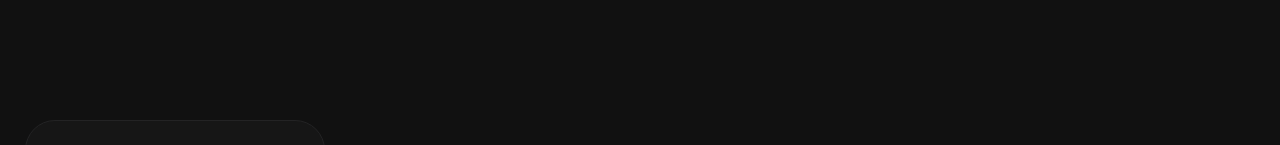
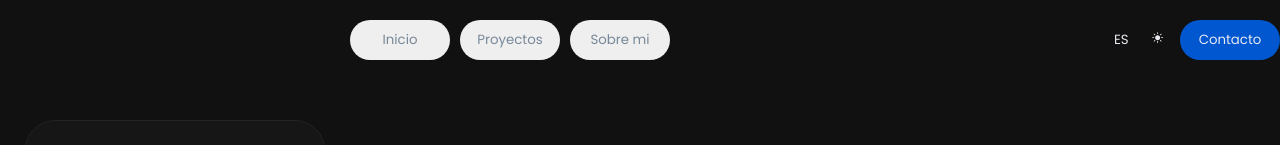
Before and after one commit to ChrisJRM92/Portfolio, a React (Vite) app: page / in a window 1280 px wide. Shown: the top 145 px of the page. Built offline with nearby package versions, Linux system fonts and the light colour scheme; grey boxes are pictures that could not be loaded.

Commit message:
Top menu nav
Top menu nav

```diff
--- a/src/App.jsx
+++ b/src/App.jsx
@@ -1,4 +1,5 @@
 import LateralContent from './components/LateralContent'
+import TopMenu from './components/TopMenu'
 import './styles/App.scss'
 
 function App() {
@@ -10,7 +11,9 @@ function App() {
         <div class="lateralInfo">
           <LateralContent/>
         </div>
-        <div class="topMenu"> </div>
+        <div class="topMenu">
+          <TopMenu/>
+        </div>
         <div class="content"> </div>
         <div class="bottomMenu"> </div>
       </div>
--- /dev/null
+++ b/src/components/TopMenu.jsx
@@ -0,0 +1,22 @@
+
+import { IoIosSunny } from "react-icons/io";
+import './styles/TopMenu.scss'
+
+const TopMenu = () => {
+  return (
+    <div className="container_top_menu">
+      <div className="container_btns_nav">
+        <button className="btn">Inicio</button>
+        <button className="btn">Proyectos</button>
+        <button className="btn">Sobre mi</button>
+      </div>
+      <div className="container_btns_help">
+        <button className="btn_lang">ES</button>
+        <button className="btn_dark_mode"><IoIosSunny /></button>
+        <button className="btnContact">Contacto </button>
+      </div>
+    </div>
+  )
+}
+
+export default TopMenu
--- /dev/null
+++ b/src/components/styles/TopMenu.scss
@@ -0,0 +1,41 @@
+.container_top_menu{
+  display: flex;
+  justify-content: space-between;
+
+  .container_btns_nav{
+    display: flex;
+    gap: 10px;
+
+    .btn{
+      border-radius: 30px;
+      height: 40px;
+      width: 100px;
+      border-style: none;
+      color: lightslategrey;
+    }
+  }
+
+
+  .container_btns_help{
+    display: flex;
+    gap: 10px;
+
+    .btn_lang, .btn_dark_mode{
+      color: #e9e9f1;
+      background-color: transparent;
+      border-style: none;
+    }
+
+    .btnContact{
+      border-radius: 30px;
+      height: 40px;
+      width: 100px;
+      border-style: none;
+      color: #e9e9f1;
+      background-color: #0057D0;
+    }
+  }
+
+
+
+}
```
Also changed, not shown: public/fondo.jpg (renamed from fondo.jpg), public/fondo2.jpg (renamed from fondo2.jpg).
